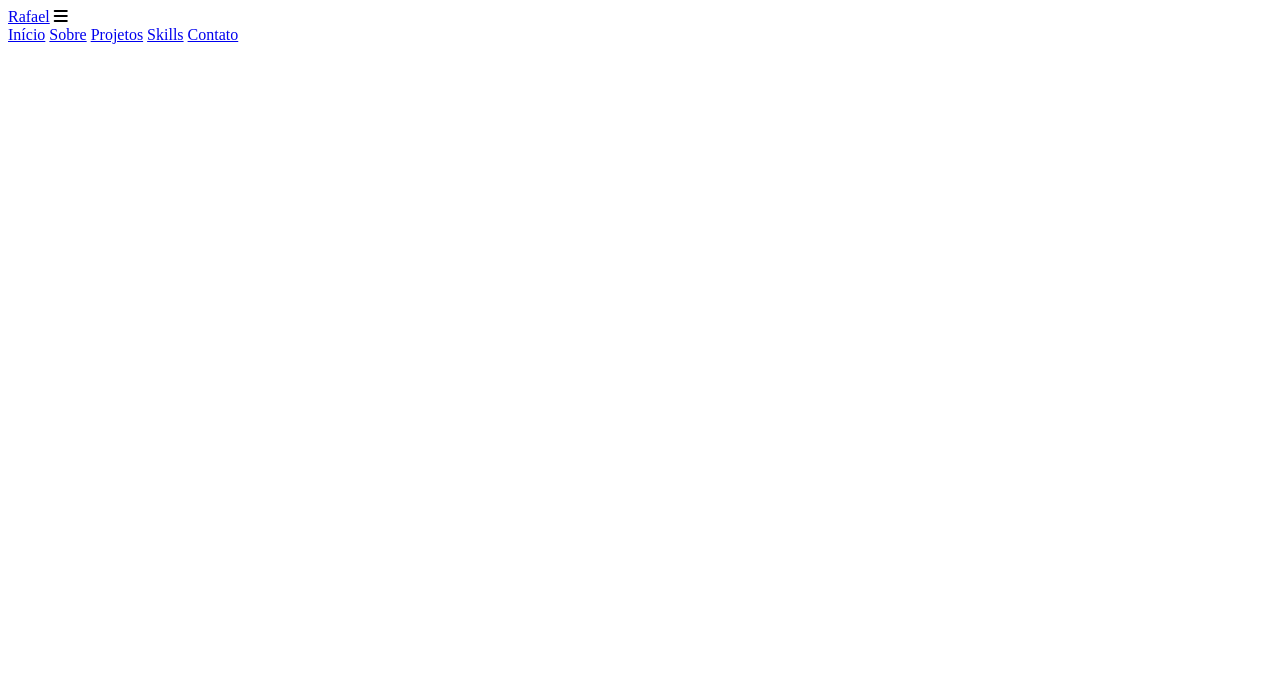
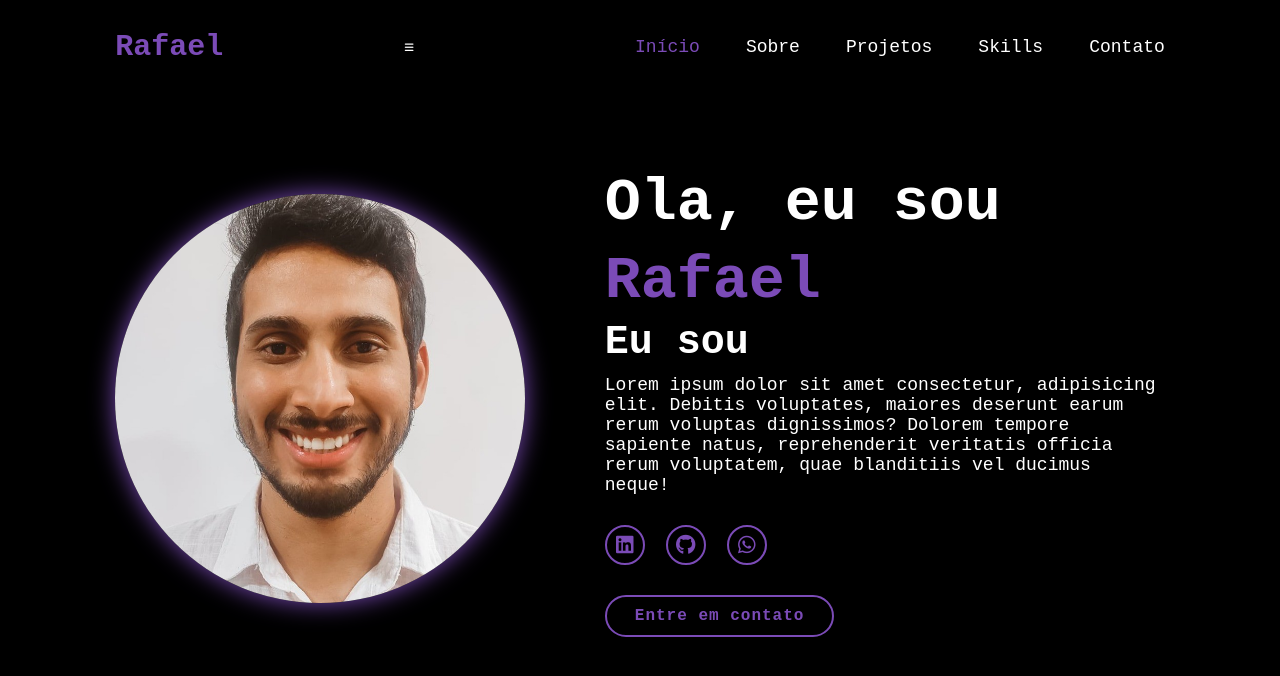
Before and after one commit to rafaellacerda-dev/portifolio, a plain HTML site: page index.html in a window 1280 px wide. Drawn offline with Linux system fonts and the light colour scheme.

Commit message:
personalização de estilo,assets

```diff
--- a/index.html
+++ b/index.html
@@ -7,21 +7,48 @@
     <link rel="stylesheet" href="https://cdnjs.cloudflare.com/ajax/libs/font-awesome/6.5.1/css/all.min.css"
         integrity="sha512-DTOQO9RWCH3ppGqcWaEA1BIZOC6xxalwEsw9c2QQeAIftl+Vegovlnee1c9QX4TctnWMn13TZye+giMm8e2LwA=="
         crossorigin="anonymous" referrerpolicy="no-referrer" />
+    <link rel="stylesheet" href="style.css">
     <title>Portifólio</title>
 </head>
 
 <body>
     <header class="header">
         <a href="#" class="logo">Rafael</a>
-        <i class="fa-solid fa-bars"></i>
+        <i class="fa-solid fa-bars" class="menu-icon"></i>
         <nav class="navbar">
-            <a href="#inicio">Início</a>
+            <a href="#inicio" class="active">Início</a>
             <a href="#sobre">Sobre</a>
             <a href="#projetos">Projetos</a>
             <a href="#skills">Skills</a>
             <a href="#contato">Contato</a>
         </nav>
     </header>
+
+    <section class="home" id="home">
+
+        <div class="home-img">
+            <img src="/assets/rafael.png.png" alt="">
+        </div>
+
+        <div class="home-content">
+            <h1>Ola, eu sou <span>Rafael</span>
+            </h1>
+            <h3 class="typing-text">Eu sou<span></span></h3>
+            <p>
+                Lorem ipsum dolor sit amet consectetur, adipisicing elit. Debitis voluptates, maiores deserunt earum
+                rerum voluptas dignissimos? Dolorem tempore sapiente natus, reprehenderit veritatis officia rerum
+                voluptatem, quae blanditiis vel ducimus neque!
+            </p>
+
+            <div class="social-icon">
+                <a href="#"><i class="fa-brands fa-linkedin"></i></a>
+                <a href="#"><i class="fa-brands fa-github"></i></i></a>
+                <a href="#"><i class="fa-brands fa-whatsapp"></i></i></a>
+            </div>
+            <a href="#" class="btn">Entre em contato</a>
+        </div>
+    </section>
+    <script src="/script.js"></script>
 </body>
 
 </html>
--- a/style.css
+++ b/style.css
@@ -0,0 +1,220 @@
+:root {
+    --bg-color: #000000;
+    --seconf-bg-color: #161616;
+    --text-color: #fff;
+    --main-color: #7b4bb7;
+}
+
+* {
+    margin: 0;
+    padding: 0;
+    box-sizing: border-box;
+    text-decoration: none;
+    border: none;
+    outline: none;
+    scroll-behavior: smooth;
+    font-family: 'Courier New', Courier, monospace;
+    /* verificar depois */
+}
+
+html {
+    font-size: 62.5%;
+    overflow-x: hidden;
+}
+
+html::-webkit-scrollbar {
+    width: 0.8rem;
+}
+
+html::-webkit-scrollbar-track {
+    background: var(--bg-color);
+}
+
+html::-webkit-scrollbar-thumb {
+    background: var(--main-color);
+}
+
+body {
+    background: var(--bg-color);
+    font-family: 'Courier New', Courier, monospace;
+    /*verificar depois*/
+    color: var(--text-color);
+}
+
+.header {
+    position: fixed;
+    top: 0;
+    left: 0;
+    width: 100%;
+    padding: 3rem 9%;
+    background: rgba(0, 0, 0, 0.7);
+    filter: drop-shadow(10px);
+    display: flex;
+    justify-content: space-between;
+    align-items: center;
+    z-index: 100;
+}
+
+.logo {
+    font-size: 3rem;
+    color: var(--main-color);
+    font-weight: 800;
+    cursor: pointer;
+    transition: 0.5 ease;
+}
+
+.logo:hover {
+    transform: scale(1.1);
+}
+
+.navbar a {
+    font-size: 1.8rem;
+    color: var(--text-color);
+    margin-left: 4rem;
+    font-weight: 500;
+    transition: 0.3s ease;
+    border-bottom: 3px solid transparent;
+}
+
+.navbar a:hover,
+.navbar a.active {
+    color: var(--main-color);
+    border-bottom: 3 solid var(--main-color);
+}
+
+#menu-icon {
+    font-size: 3.6rem;
+    color: var(--main-color);
+    display: none;
+}
+
+@media (max-width:995px) {
+    #menu_icon {
+        display: block;
+    }
+
+    .navbar {
+        position: absolute;
+        top: 100%;
+        right: 0;
+        width: 40%;
+        border-left: 3px solid var(--main-color);
+        border-bottom: 3px solid var(--main-color);
+        border-bottom-left-radius: 2rem;
+        padding: 1rem 3%;
+        background-color: var(--seconf-bg-color);
+        border-top: 0.1rem solid rgb(0, 0, 0, 0.1);
+        display: none;
+    }
+
+    .navbar.active {
+        display: block;
+    }
+
+    .navbar a {
+        display: block;
+        font-size: 2rem;
+        margin: 3rem 0;
+    }
+
+    .navbar a:hover,
+    .navbar a.active {
+        padding: 1rem;
+        border-radius: 0.5rem;
+        border-bottom: 0.5rem solid var(--main-color);
+    }
+}
+
+section {
+    min-height: 100vh;
+    padding: 5rem 9% 5rem;
+}
+
+.home {
+    display: flex;
+    justify-content: center;
+    align-items: center;
+    gap: 8rem;
+    background: var(--bg-color);
+}
+
+.home .home-content h1 {
+    font-size: 6rem;
+    font-weight: 700;
+    line-height: 1.3;
+}
+
+span {
+    color: var(--main-color);
+}
+
+.home-content h3 {
+    font-size: 4rem;
+    margin-bottom: 1rem;
+    font-weight: 700;
+}
+
+.home-img {
+    border-radius: 50%;
+}
+
+.home-img img {
+    position: relative;
+    width: 32vw;
+    border-radius: 50%;
+    box-shadow: 0 0 25px var(--main-color);
+    cursor: pointer;
+}
+
+.home-img img:hover {
+    transform: scale(1.01);
+    filter: drop-shadow(0 0 25px var(--main-color));
+}
+
+.home-content p {
+    font-size: 1.8rem;
+    font-weight: 500;
+}
+
+.social-icon a {
+    display: inline-flex;
+    justify-content: center;
+    align-items: center;
+    width: 4rem;
+    height: 4rem;
+    background: transparent;
+    border: 0.2rem solid var(--main-color);
+    font-size: 2rem;
+    border-radius: 50%;
+    color: var(--main-color);
+    margin: 3rem 1.5rem 3rem 0;
+    transition: 0.3s ease;
+}
+
+.social-icon a:hover {
+    color: black;
+    transform: scale(1.3)translateY(-5px);
+    background: var(--main-color);
+    box-shadow: 0 0 25px var(--main-color);
+}
+
+.btn {
+    display: inline-block;
+    padding: 1rem 2.8rem;
+    background: var(--bg-color);
+    border-radius: 4rem;
+    font-size: 1.6rem;
+    color: var(--main-color);
+    border: 2px solid var(--main-color);
+    letter-spacing: 0.1rem;
+    font-weight: 600;
+    transition: 0.3s ease;
+    cursor: pointer;
+}
+
+.btn:hover {
+    transform: scale(1.03);
+    background-color: var(--main-color);
+    color: black;
+    box-shadow: 0 0 25px var(--main-color);
+}
```
Also changed, not shown: assets/rafael.png.png (added).
